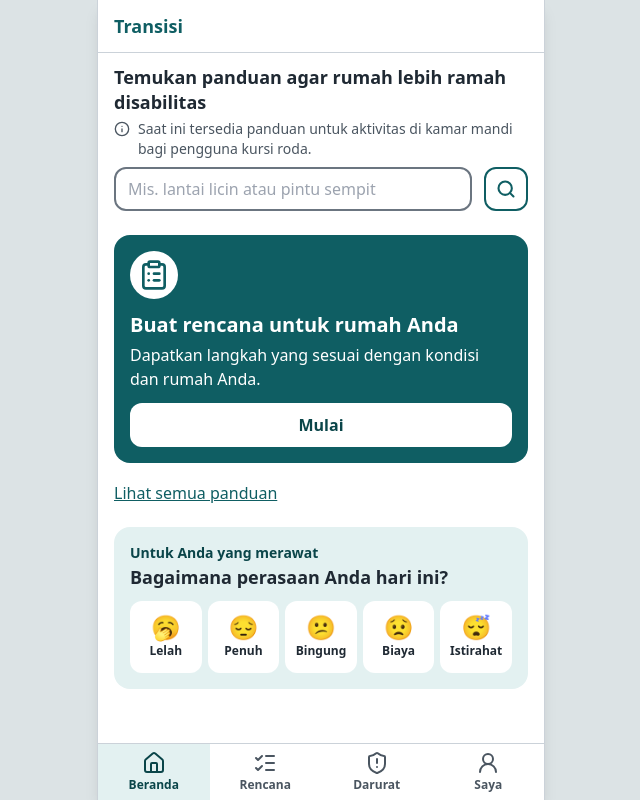
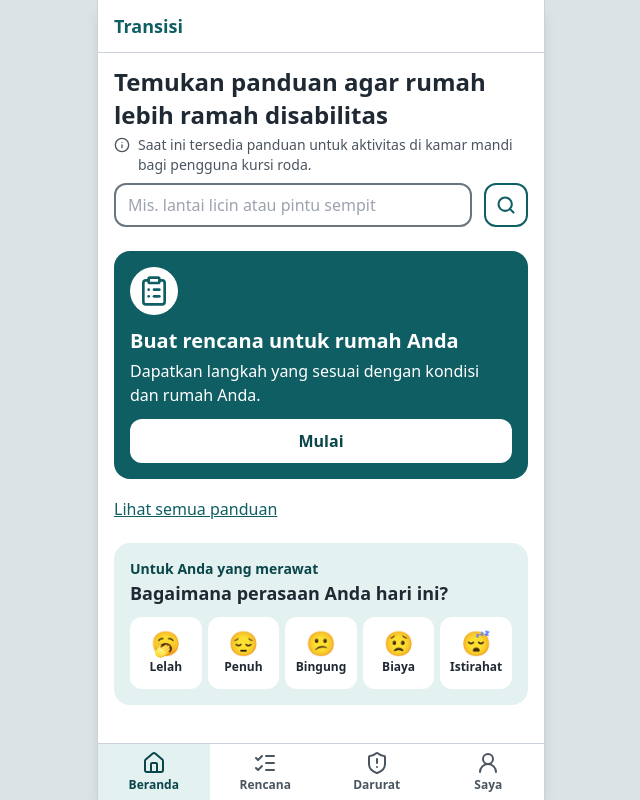
Before and after one commit to titohanafi/transisidnr, a React (Vite) app: page / in a window 1280 px wide. Shown: the whole page, without its empty margins (319-959 px from the left). Built offline with nearby package versions, Linux system fonts and the light colour scheme.

Commit message:
Beranda: judul kolom cari lebih besar

```diff
--- a/src/screens/Beranda.tsx
+++ b/src/screens/Beranda.tsx
@@ -29,7 +29,7 @@ export function Beranda() {
           navigate("/jelajah", { state: { cari: typeof q === "string" ? q.trim() : "" } });
         }}
       >
-        <label htmlFor="cari-beranda" className="text-lg font-bold leading-snug text-tinta">
+        <label htmlFor="cari-beranda" className="text-2xl font-bold leading-snug text-tinta">
           {pilih.cari.label}
         </label>
         <p className="mt-1 flex items-start gap-2 text-sm text-redup">
```
Also changed, not shown: 1 other file (tests, documents, lock files or other folders).
